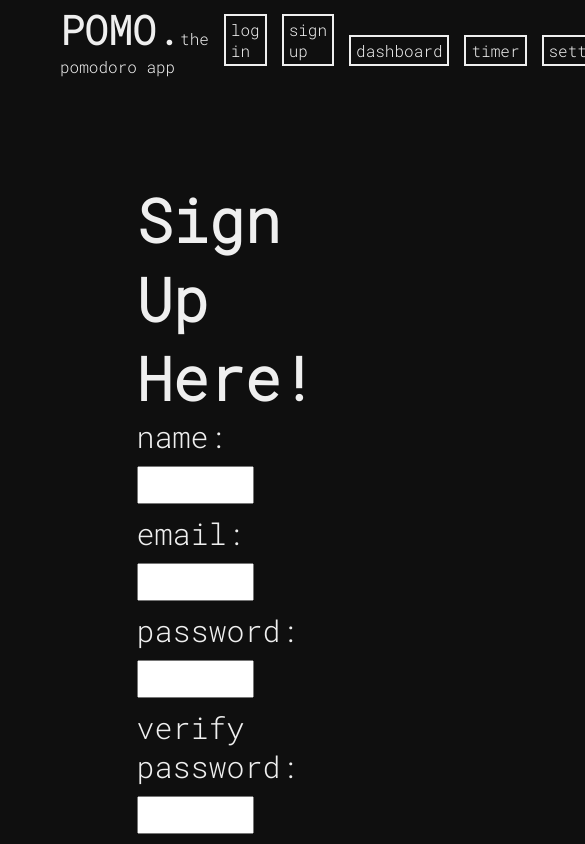
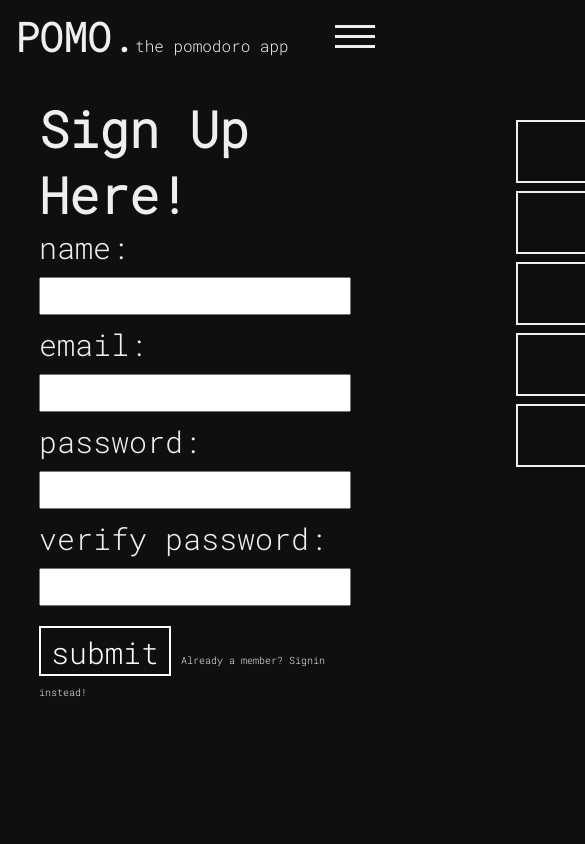
Before and after one commit to nickcosmo/pomo-app, a Vue app: page /signup in a window 390 px wide. Shown: the top 844 px of the page, 585 px wide, since content can reach past the window. Built offline with nearby package versions, Linux system fonts and the light colour scheme.

Commit message:
add media styling

```diff
--- a/public/index.html
+++ b/public/index.html
@@ -19,6 +19,7 @@
       body {
         font-family: Roboto Mono, Helvetica, Arial, sans-serif;
         background-color: #0F0F0F;
+        overflow: hidden;
         margin: 0;
         padding: 0;
       }
--- a/src/App.vue
+++ b/src/App.vue
@@ -3,8 +3,8 @@
     <modal :status="status"></modal>
     <app-header :isLoggedIn="isLoggedIn"></app-header>
     <loader :loading="loading"></loader>
-    <loader></loader>
-    <div class="main-body" v-if="!loading">
+    <!-- <div class="main-body" v-if="!loading"> -->
+    <div class="main-body">
       <router-view :isLoggedIn="isLoggedIn"></router-view>
     </div>
   </div>
@@ -44,18 +44,6 @@ export default {
     Modal,
     Loader,
   },
-  // watch: {
-  //   logOutTime: function () {
-  //     if (this.logOutTime === 5000) {
-  //       this.$store.commit("updateModalType", "signin");
-  //       this.$store.commit(
-  //         "updateModalMessage",
-  //         `Welcome Back, ${result.name}!`
-  //       );
-  //       this.$store.commit("updateModalStatus");
-  //     }
-  //   },
-  // },
 };
 </script>
 
@@ -65,13 +53,24 @@ html {
   margin: none;
 }
 
-.main-body,
-header {
+.main-body {
   -webkit-font-smoothing: antialiased;
   -moz-osx-font-smoothing: grayscale;
   text-align: center;
-  margin-top: 100px;
+  margin-top: 5%;
+  display: flex;
+  align-items: center;
+  justify-content: center;
   color: #efefef;
+  font-size: 10px;
   background-color: #0f0f0f;
+  overflow: hidden;
 }
+
+@media screen and (max-width: 500px) {
+  .main-body {
+    margin-top: 6%;
+  }
+}
+
 </style>
--- a/src/components/AppHeader.vue
+++ b/src/components/AppHeader.vue
@@ -7,7 +7,12 @@
       </router-link>
     </div>
     <div>
-      <ul>
+      <div class="hamburger" @click="showMenu">
+        <div></div>
+        <div></div>
+        <div></div>
+      </div>
+      <ul class="menu" v-bind:class="{ open: isOpen }" @click="showMenu">
         <router-link to="/signin" v-if="!isLoggedIn"
           ><li>log in</li></router-link
         >
@@ -26,6 +31,11 @@
 <script>
 export default {
   props: ["isLoggedIn"],
+  data() {
+    return {
+      isOpen: false,
+    };
+  },
   methods: {
     async postLogOut() {
       this.$store.commit("load");
@@ -34,11 +44,31 @@ export default {
       this.$store.commit("load");
       this.$router.push("timer");
     },
+    showMenu() {
+      this.isOpen = !this.isOpen;
+    },
   },
 };
 </script>
 
 <style scoped>
+.hamburger div {
+  /* width: 40px; */
+  height: 3px;
+  margin: 7px auto;
+  background-color: #efefef;
+}
+
+.hamburger {
+  display: none;
+  width: 40px;
+}
+
+ul {
+  flex-direction: row;
+  align-items: flex-end;
+}
+
 h1,
 p {
   display: inline;
@@ -49,18 +79,13 @@ p {
 }
 
 nav {
-  width: 100%;
-  height: 80px;
   padding: 10px 60px;
   display: flex;
+  color: #efefef;
+  width: 100%;
+  height: 5%;
   align-items: center;
   justify-content: space-between;
-  color: #efefef;
-}
-
-ul {
-  display: flex;
-  align-items: flex-end;
 }
 
 li {
@@ -81,4 +106,46 @@ a {
   text-decoration: none;
   color: inherit;
 }
+
+@media screen and (max-width: 900px) {
+  .hamburger {
+    display: block;
+    cursor: pointer;
+  }
+
+  ul {
+    display: flex;
+    margin: 2rem 10px;
+    flex-direction: column;
+    position: absolute;
+    align-items: center;
+    /* justify-content: center; */
+    top: 10%;
+    left: 0;
+    right: 0;
+    bottom: 0;
+    background-color: #0f0f0f;
+    z-index: 80;
+    transform: translateX(130%);
+    transition: transform 0.5s;
+  }
+
+  .open {
+    transform: translateX(0%);
+  }
+
+  li {
+    width: 20rem;
+    text-align: center;
+    padding: 8px 5px;
+    margin: 4px 5px;
+    font-size: 2rem;
+  }
+}
+
+@media screen and (max-width: 500px) {
+  nav {
+    padding: 10px 15px;
+  }
+}
 </style>
--- a/src/components/Dashboard.vue
+++ b/src/components/Dashboard.vue
@@ -109,20 +109,56 @@ export default {
 
 <style scoped>
 h1 {
-  font-size: 60px;
+  font-size: 6em;
 }
 
 p {
-  font-size: 30px;
+  font-size: 3em;
 }
 
 .data {
   text-align: left;
-  padding-left: 40px;
 }
 
 .container {
   display: inline-block;
-  width: 800px;
+  margin: auto;
+  width: 30%;
+}
+
+@media screen and (max-width: 1555px) {
+  .container {
+    width: 40%;
+  }
+  h1 {
+    font-size: 5em;
+  }
+}
+
+@media screen and (max-width: 1100px) {
+  .container {
+    width: 50%;
+  }
+}
+
+@media screen and (max-width: 950px) {
+  .container {
+    width: 60%;
+  }
+}
+
+@media screen and (max-width: 775px) {
+  .container {
+    width: 80%;
+  }
+}
+
+@media screen and (max-width: 380px) {
+  h1 {
+    font-size: 4em;
+  }
+  p {
+    font-size: 2em;
+  }
 }
 </style>
--- a/src/components/Graph.vue
+++ b/src/components/Graph.vue
@@ -108,7 +108,7 @@ export default {
             ],
           },
           responsive: true,
-          // maintainAspectRatio: false,
+          maintainAspectRatio: false,
         },
       });
       this.$emit("id", graphId);
@@ -124,7 +124,24 @@ export default {
 .canvas-container {
   margin-top: 15px;
   display: inline-block;
-  width: 800px;
-  height: 400px;
+  width: 100%;
+  /* margin-left: -5%; */
+  height: 30em;
 }
+
+/* @media screen and (max-width: 1555px) {
+
+}
+
+@media screen and (max-width: 1100px) {
+
+}
+
+@media screen and (max-width: 950px) {
+
+}
+
+@media screen and (max-width: 775px) {
+
+} */
 </style>
--- a/src/components/Settings.vue
+++ b/src/components/Settings.vue
@@ -110,12 +110,12 @@ export default {
 
 <style scoped>
 h1 {
-  font-size: 60px;
+  font-size: 6em;
 }
 
 input {
   width: 60px;
-  font-size: 28px;
+  font-size: 3em;
   height: 30px;
   text-align: center;
   border-radius: 20px;
@@ -133,7 +133,10 @@ label {
 .container {
   width: 30%;
   margin: auto;
-  padding: 10px;
+  /* padding: 10px; */
+  display: flex;
+  flex-direction: column;
+  /* justify-content: center; */
   text-align: left;
 }
 
@@ -162,4 +165,40 @@ button {
 .goalInput[type="number"] {
   -moz-appearance: textfield;
 }
+
+@media screen and (max-width: 1555px) {
+  .container {
+    width: 40%;
+  }
+  h1 {
+    font-size: 5em;
+  }
+}
+
+@media screen and (max-width: 1100px) {
+  .container {
+    width: 50%;
+  }
+}
+
+@media screen and (max-width: 950px) {
+  .container {
+    width: 60%;
+  }
+}
+
+@media screen and (max-width: 775px) {
+  .container {
+    width: 80%;
+  }
+}
+
+@media screen and (max-width: 380px) {
+  h1 {
+    font-size: 4em;
+  }
+  input, label {
+    font-size: 2em;
+  }
+}
 </style>
--- a/src/components/Signin.vue
+++ b/src/components/Signin.vue
@@ -39,8 +39,8 @@
         ></span
       >
     </form>
-    <div class="errorMessage" v-if="Object.values(errors).length > 0">
-      <ul>
+    <div v-if="Object.values(errors).length > 0">
+      <ul class="errorMessage">
         <li v-if="errors.email">{{ errors.email }}</li>
         <li v-if="errors.password">{{ errors.password }}</li>
       </ul>
@@ -135,16 +135,12 @@ export default {
 
 <style scoped>
 h1 {
-  font-size: 60px;
-}
-
-h2 {
-  font-size: 45px;
+  font-size: 6em;
 }
 
 label,
 input {
-  font-size: 30px;
+  font-size: 3em;
   display: block;
   width: 100%;
 }
@@ -166,10 +162,58 @@ a {
 .container {
   width: 30%;
   margin: auto;
+  /* display: flex; */
   text-align: left !important;
 }
 
 .errorMessage {
+  font-size: 1rem;
+  list-style-type: none;
   color: #ff6961;
 }
+
+@media screen and (max-width: 1555px) {
+  .container {
+    width: 40%;
+  }
+  h1 {
+    font-size: 5em;
+  }
+}
+
+@media screen and (max-width: 1100px) {
+  .container {
+    width: 50%;
+  }
+}
+
+@media screen and (max-width: 950px) {
+  .container {
+    width: 60%;
+  }
+}
+
+@media screen and (max-width: 775px) {
+  .container {
+    width: 80%;
+  }
+}
+
+@media screen and (max-width: 380px) {
+  h1 {
+    font-size: 4em;
+  }
+  label,
+  input {
+    font-size: 2em;
+  }
+  a {
+    display: inline-block;
+    width: 100%;
+    font-size: 1.25em;
+  }
+  span {
+    margin: 0;
+  }
+}
 </style>
--- a/src/components/Signup.vue
+++ b/src/components/Signup.vue
@@ -184,12 +184,12 @@ export default {
 
 <style scoped>
 h1 {
-  font-size: 60px;
+  font-size: 6em;
 }
 
 label,
 input {
-  font-size: 30px;
+  font-size: 3em;
   display: block;
 }
 
@@ -218,6 +218,53 @@ a {
 }
 
 .errorMessage {
+  font-size: 1rem;
+  list-style-type: none;
   color: #ff6961;
 }
+
+@media screen and (max-width: 1555px) {
+  .container {
+    width: 40%;
+  }
+  h1 {
+    font-size: 5em;
+  }
+}
+
+@media screen and (max-width: 1100px) {
+  .container {
+    width: 50%;
+  }
+}
+
+@media screen and (max-width: 950px) {
+  .container {
+    width: 60%;
+  }
+}
+
+@media screen and (max-width: 775px) {
+  .container {
+    width: 80%;
+  }
+}
+
+@media screen and (max-width: 380px) {
+  h1 {
+    font-size: 4em;
+  }
+  label,
+  input {
+    font-size: 2em;
+  }
+  a {
+    display: inline-block;
+    width: 100%;
+    font-size: 1.25em;
+  }
+  span {
+    margin: 0;
+  }
+}
 </style>
--- a/src/components/Timer.vue
+++ b/src/components/Timer.vue
@@ -59,16 +59,17 @@ export default {
 <style scoped>
 .count {
   color: #0f0f0f;
+  font-size: 1rem;
   position: absolute;
   top: 50%;
   margin-top: -12.5px;
   left: 50%;
   margin-left: -60px;
-  z-index: 99;
+  z-index: 70;
 }
 
 .timer {
-  font-size: 200px;
+  font-size: 15rem;
   color: #efefef;
 }
 
@@ -87,7 +88,7 @@ export default {
 
 .outer-bar {
   display: inline-block;
-  width: 700px;
+  width: 100%;
   background-color: #efefef;
 }
 
@@ -98,4 +99,28 @@ export default {
   background-color: #00f3f3;
   animation: fill 25s linear infinite;
 }
+
+@media screen and (max-width: 800px) {
+  .timer {
+    font-size: 13rem;
+  }
+}
+
+@media screen and (max-width: 700px) {
+  .timer {
+    font-size: 11rem;
+  }
+}
+
+@media screen and (max-width: 550px) {
+  .timer {
+    font-size: 9rem;
+  }
+}
+
+@media screen and (max-width: 380px) {
+  .timer {
+    font-size: 7rem;
+  }
+}
 </style>
--- a/src/components/UI/BaseButton.vue
+++ b/src/components/UI/BaseButton.vue
@@ -1,18 +1,17 @@
 <template>
   <button>
-      <slot></slot>
+    <slot></slot>
   </button>
 </template>
 
 <script>
-export default {
-}
+export default {};
 </script>
 
 <style scoped>
 button {
   font-family: inherit;
-  font-size: 25px;
+  font-size: 3em;
   height: 50px;
   outline: none;
   border: 2px solid white;
@@ -27,4 +26,10 @@ button:hover {
   border-color: #00ffff;
   color: #00ffff;
 }
+
+@media screen and (max-width: 380px) {
+  button {
+    font-size: 2em;
+  }
+}
 </style>
--- a/src/components/UI/Slider.vue
+++ b/src/components/UI/Slider.vue
@@ -39,7 +39,7 @@ div {
 .slider {
   -webkit-appearance: none;
   appearance: none;
-  width: 80%;
+  width: 100%;
   height: 16px;
   background: #efefef;
   border-radius: 20px;
```
